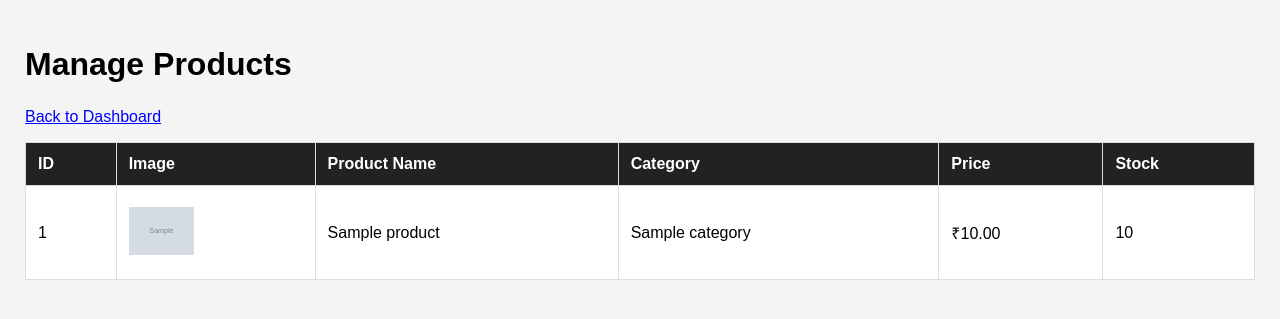
After one commit to rehanjnec-a11y/e-commerce_website, a PHP site: page /admin/products.php in a window 1280 px wide. The commit adds this page. Shown: the top 319 px of the page. Run offline with PHP 8.4, Linux system fonts and the light colour scheme; the visitor is signed in with stand-in values (Sample User, id 1); tables that the repository leaves empty or names only in its code hold one stand-in row (values such as "Sample post"); grey boxes marked "Sample" are stand-in pictures.

Commit message:
created product management dashboard

```diff
--- /dev/null
+++ b/admin/products.php
@@ -0,0 +1,130 @@
+
+<?php
+
+session_start();
+
+require_once "../config/database.php";
+
+// Check if user is logged in
+if (!isset($_SESSION['user_id'])) {
+    header("Location: ../login.php");
+    exit;
+}
+
+// Check admin role
+if ($_SESSION['user_role'] !== 'admin') {
+    die("Access denied. Admins only.");
+}
+
+// Fetch all products
+$sql = "SELECT products.*, categories.name AS category_name
+        FROM products
+        INNER JOIN categories
+        ON products.category_id = categories.id
+        ORDER BY products.id DESC";
+
+$result = mysqli_query($conn, $sql);
+
+if (!$result) {
+    die("Query failed: " . mysqli_error($conn));
+}
+
+?>
+
+<!DOCTYPE html>
+<html lang="en">
+<head>
+    <meta charset="UTF-8">
+    <meta name="viewport" content="width=device-width, initial-scale=1.0">
+    <title>Manage Products - Global Mart</title>
+
+    <style>
+        body {
+            font-family: Arial, sans-serif;
+            margin: 0;
+            padding: 25px;
+            background: #f4f4f4;
+        }
+
+        h1 {
+            margin-bottom: 25px;
+        }
+
+        table {
+            width: 100%;
+            border-collapse: collapse;
+            background: white;
+        }
+
+        th, td {
+            padding: 12px;
+            border: 1px solid #ddd;
+            text-align: left;
+        }
+
+        th {
+            background: #222;
+            color: white;
+        }
+
+        img {
+            width: 65px;
+            height: 65px;
+            object-fit: contain;
+        }
+
+        a {
+            color: blue;
+        }
+    </style>
+</head>
+
+<body>
+
+    <h1>Manage Products</h1>
+
+    <p>
+        <a href="index.php">Back to Dashboard</a>
+    </p>
+
+    <table>
+
+        <tr>
+            <th>ID</th>
+            <th>Image</th>
+            <th>Product Name</th>
+            <th>Category</th>
+            <th>Price</th>
+            <th>Stock</th>
+        </tr>
+
+        <?php while ($product = mysqli_fetch_assoc($result)) { ?>
+
+            <tr>
+
+                <td><?php echo $product['id']; ?></td>
+
+                <td>
+                    <?php if (!empty($product['image'])) { ?>
+                        <img src="../uploads/products/<?php echo htmlspecialchars($product['image']); ?>">
+                    <?php } else { ?>
+                        No Image
+                    <?php } ?>
+                </td>
+
+                <td><?php echo htmlspecialchars($product['name']); ?></td>
+
+                <td><?php echo htmlspecialchars($product['category_name']); ?></td>
+
+                <td>₹<?php echo number_format($product['price'], 2); ?></td>
+
+                <td><?php echo $product['stock']; ?></td>
+
+            </tr>
+
+        <?php } ?>
+
+    </table>
+
+</body>
+</html>
```
Also changed, not shown: login.php (+6 -1 lines).
